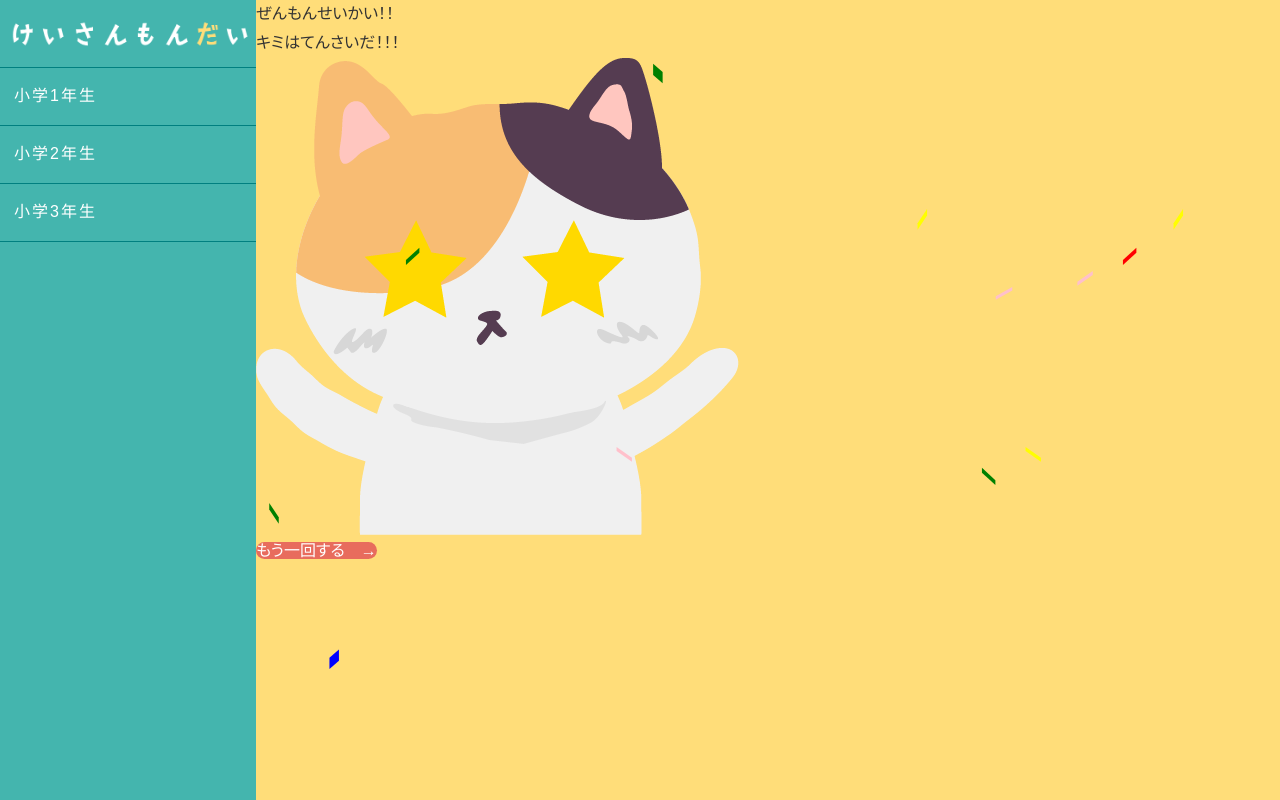
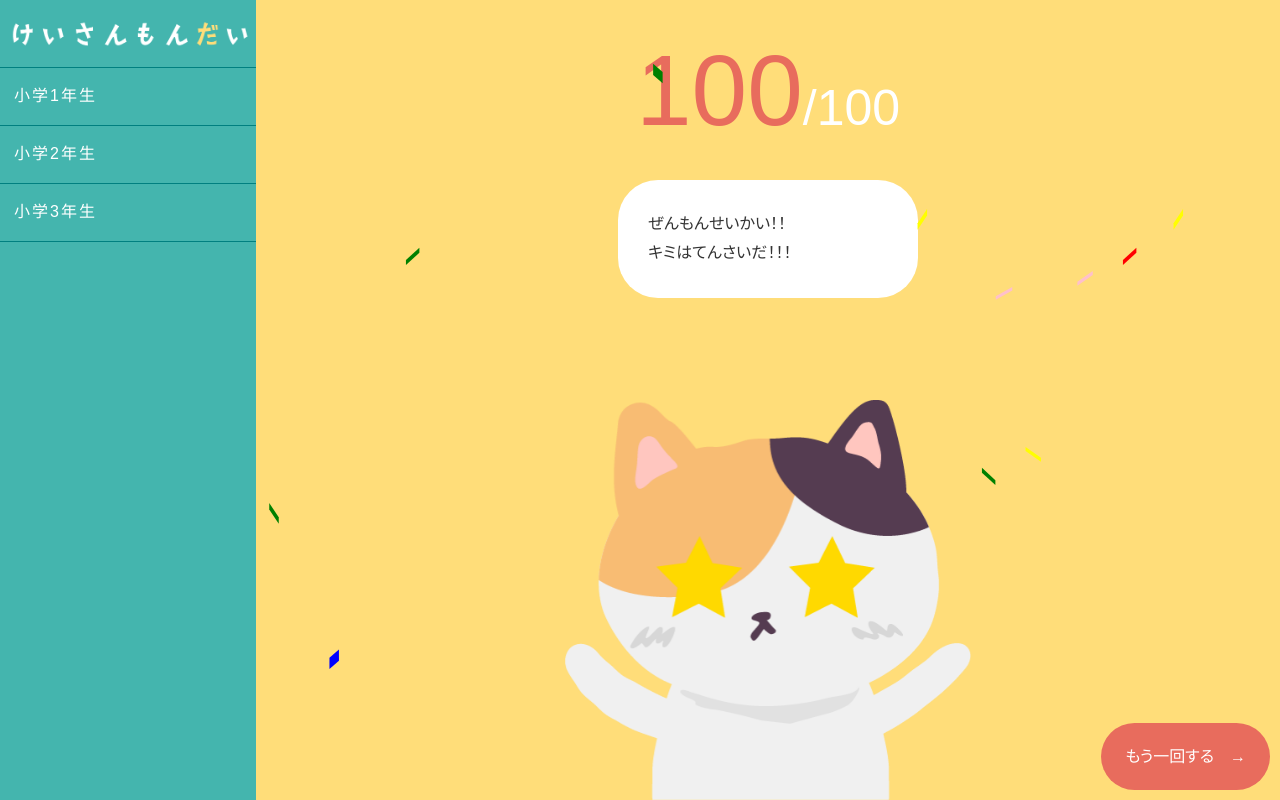
Before and after one commit to akipopo14/calculation, a plain HTML site: page score100.html in a window 1280 px wide. Shown: the top 800 px of the page. Drawn offline with Linux system fonts and the light colour scheme.

Commit message:
100点完成

```diff
--- a/css/style.css
+++ b/css/style.css
@@ -552,6 +552,49 @@ nav li {
     width: 80vw;
 }
 
+.score-result {
+    justify-content: center;
+}
+
+.score {
+    color: #fff;
+    font-size: 50px;
+}
+
+.red {
+    color: #e86c5d;
+    font-size: 100px;
+}
+.feedback {
+    /* position: relative;
+    top: 180px; */
+    justify-content: center;
+}
+
+.feedback-txt {
+    background-color: #fff;
+    padding: 30px;
+    width: 300px;
+    border-radius: 40px;
+}
+.cat100 {
+    justify-content: center;
+}
+
+.cat100 img{
+    position: fixed;
+    bottom: 0;
+    height: 400px;
+}
+
+
+a.btn {
+    padding: 18px 24px;
+    position: fixed;
+    bottom: 10px;
+    right: 10px;
+}
+
 .btn--orange,
 a.btn--orange {
   color: #fff;
--- a/score100.html
+++ b/score100.html
@@ -62,14 +62,19 @@
             <span></span><span></span><span></span><span></span><span></span>
             <span></span><span></span><span></span><span></span><span></span>
         </div><!-- /アニメーション -->
-        <p class="feedback">
-            ぜんもんせいかい！！<br>
-            キミはてんさいだ！！！
-        </p>
-        <div class="cat100">
+        <div class="score-result d-flex">
+            <p class="score"><span class="red">100</span>/100</p>
+        </div>
+        <div class="feedback d-flex">
+            <p class="feedback-txt">
+                ぜんもんせいかい！！<br>
+                キミはてんさいだ！！！
+            </p>
+        </div>
+        <div class="cat100 d-flex">
             <img src="images/cat100.png" alt="キラキラ猫">
         </div>
-        <a href="" class="btn btn--orange btn--radius">もう一回する&emsp;<span class="c-font">&rarr;</span></a>
+        <a href="" class="btn btn--orange btn--radius ">もう一回する&emsp;<span class="c-font">&rarr;</span></a>
     </main>
 
 </body>
```
